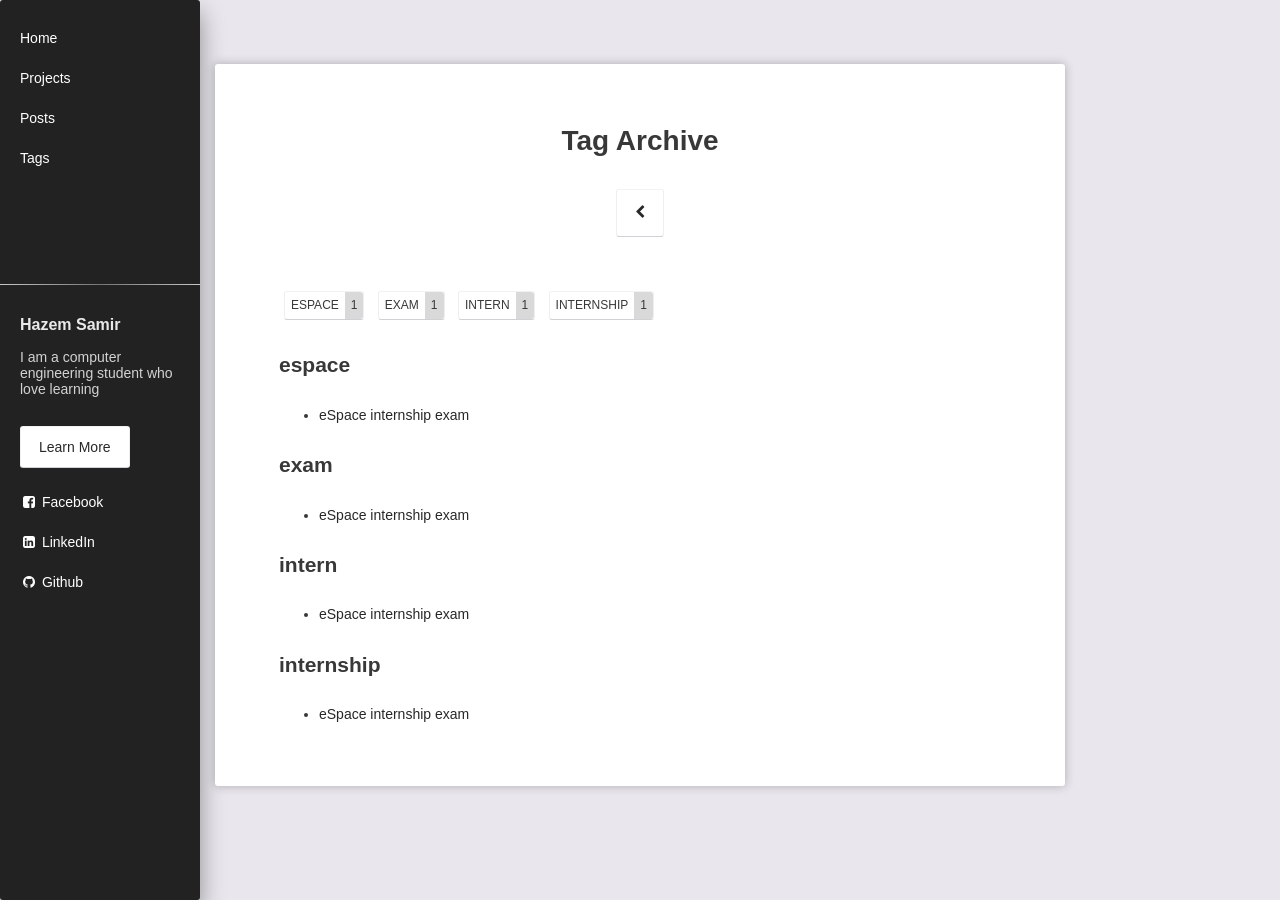
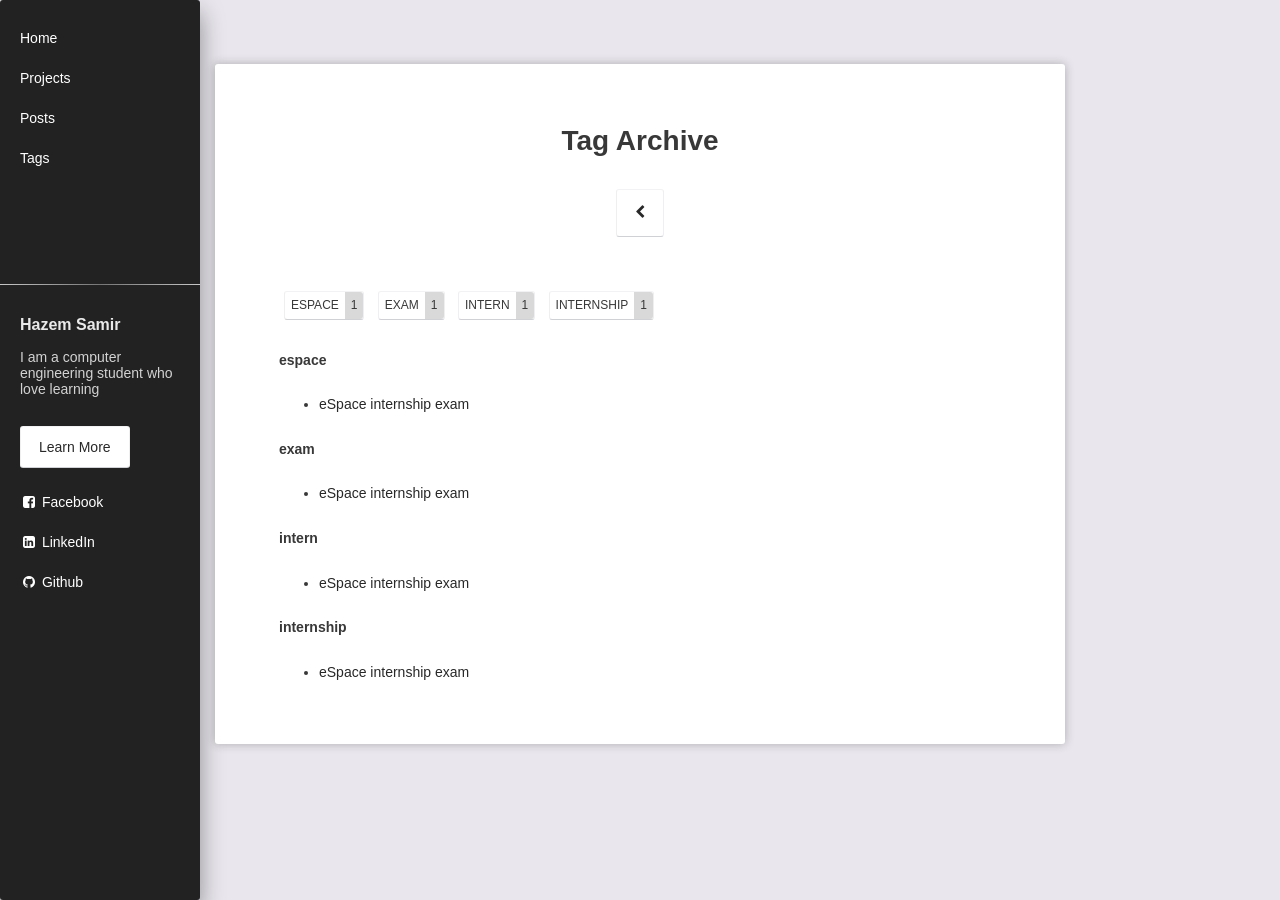
Before and after one commit to HazemSamir/HazemSamir.github.io, a Jekyll site: the page built from tags/index.html, in a window 1280 px wide and 900 px high. Built offline with Jekyll 4.4.1, drawn with Linux system fonts in a browser that asks for light colours; some web fonts are replaced.

Commit message:
some litle changes in layout

```diff
--- a/_layouts/post.html
+++ b/_layouts/post.html
@@ -26,8 +26,6 @@
                     <a class="btn zoombtn" href="{{site.url}}/projects/">
                     {% else if page.type == 'tech'%}
                     <a class="btn zoombtn" href="{{site.url}}/tech/">
-                    {% else if page.type == 'personal'%}
-                    <a class="btn zoombtn" href="{{site.url}}/personal/">
                     {% else %}
                     <a class="btn zoombtn" href="{{site.url}}/">
                     {% endif %}
--- a/tags/index.html
+++ b/tags/index.html
@@ -18,7 +18,7 @@
 {% for item in (0..site.tags.size) %}{% unless forloop.last %}
   {% capture this_word %}{{ tags_list[item] | strip_newlines }}{% endcapture %}
 	<article>
-	<h2 id="{{ this_word }}" class="tag-heading">{{ this_word }}</h2>
+	<h4 id="{{ this_word }}" class="tag-heading">{{ this_word }}</h4>
 		<ul>
     {% for post in site.tags[this_word] %}{% if post.title != null %}
       <li class="entry-title"><a href="{{ site.url }}{{ post.url }}" title="{{ post.title }}">{{ post.title }}</a></li>
```
Also changed, not shown: _posts/2016-05-17-espace-intern-exam.md (+1 -1 lines), _posts/draft_2016-05-23-linux-boot-process.md (+1 -1 lines).
